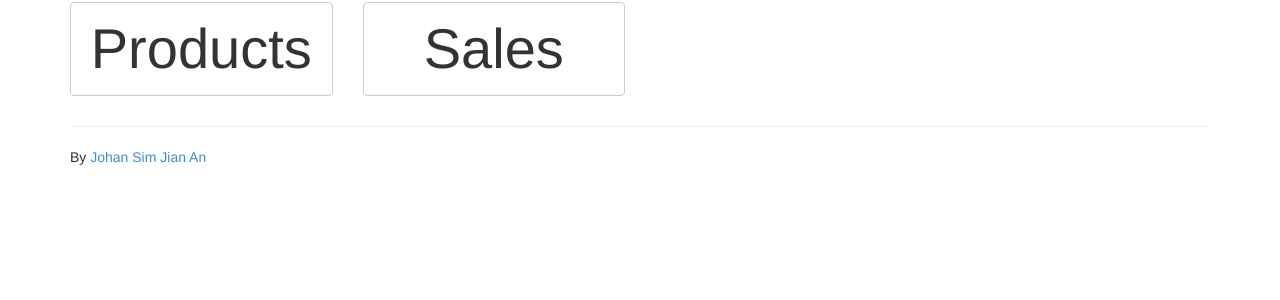
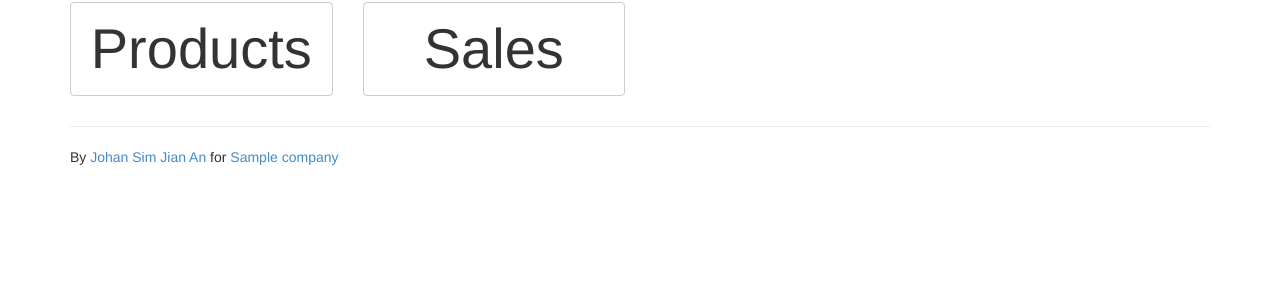
Before and after one commit to JohanSJA/BizA, a Django app: page /employees/dashboard/ in a window 1280 px wide. Shown: the part 154-454 px from the top of the page. Run offline with Django 3.2, Linux system fonts and the light colour scheme; a user stored in the database is signed in; tables that the repository leaves empty hold one stand-in row (values such as "Sample post"); parts of the project's set-up code (start-up, migrations or seed data) failed here and were passed over.

Commit message:
Added company info to user in employee info.

```diff
--- a/biza/employees/models.py
+++ b/biza/employees/models.py
@@ -1,10 +1,12 @@
 from django.db import models
+from django.contrib.auth.models import User
 
-from django.contrib.auth.models import User
+from companies.models import Company
 from retails.models import Store
 
 class Employee(models.Model):
     user = models.OneToOneField(User)
+    company = models.ForeignKey(Company)
     hq = models.BooleanField("HQ access")
     store = models.ForeignKey(Store, null=True, blank=True)
 
--- a/biza/templates/base_app.html
+++ b/biza/templates/base_app.html
@@ -66,6 +66,14 @@
   <hr />
 
   <footer>
-    <p>By <a href="http://flavors.me/JohanSJA" target="_blank">Johan Sim Jian An</a></p>
+    <p>
+      By <a href="http://flavors.me/JohanSJA" target="_blank">Johan Sim Jian An</a>
+      for
+      {% if user.employee.company.website %}
+        <a href='{{ user.employee.company.website }}' target='_blank'>{{ user.employee.company.name }}</a>
+      {% else %}
+        {{ user.employee.company.name }}
+      {% endif %}
+    </p>
   </footer>
 {% endblock %}
```
Also changed, not shown: biza/employees/migrations/0003_auto__add_field_employee_company.py (added).
